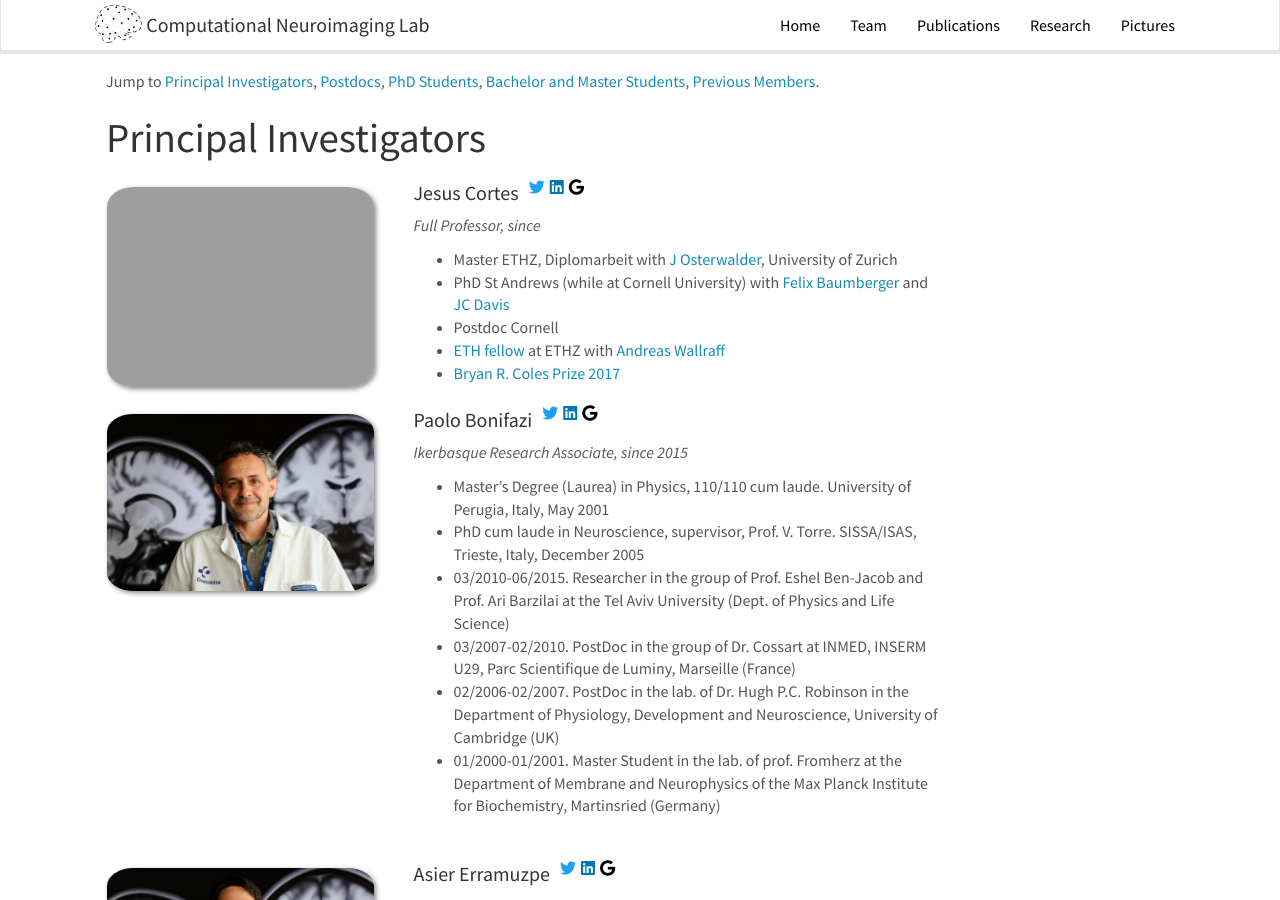
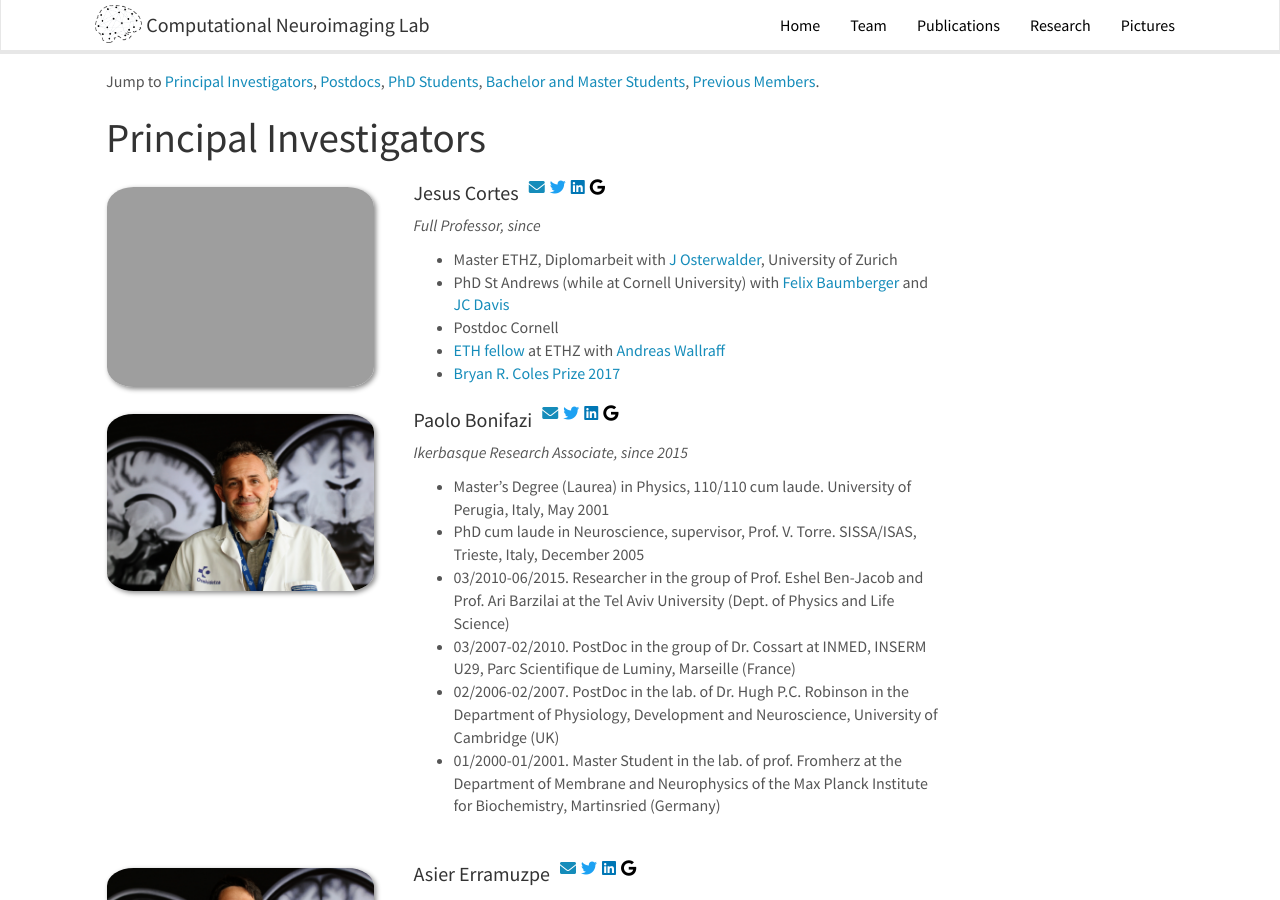
Before and after one commit to itellaetxe/compneurobilbao_website, a Jekyll site: the page built from _pages/team.md, in a window 1280 px wide and 900 px high. Built offline with Jekyll 4.4.1, drawn with Linux system fonts in a browser that asks for light colours; nearby versions of some CDN libraries.

Commit message:
[add email icon]

```diff
--- a/_pages/team.md
+++ b/_pages/team.md
@@ -34,6 +34,10 @@ Jump to [Principal Investigators](#principal-investigators),
   <a href="{{ member.user }}" target="_blank" class="fab-icon">
   <i class="fa fa-user" aria-hidden="true"></i>
   </a>
+  {% endif %}
+  {% if member.email %}
+  <a href="{{ member.email }}" target="_blank" class="fab-icon">
+  <i class="fa fa-envelope" aria-hidden="true"></i>  </a>
   {% endif %}
   {% if member.twitter %}
   <a href="{{ member.twitter }}" target="_blank" class="fab-icon">
@@ -150,6 +154,10 @@ Jump to [Principal Investigators](#principal-investigators),
   <i class="fa fa-user" aria-hidden="true"></i>
   </a>
   {% endif %}
+  {% if member.email %}
+  <a href="{{ member.email }}" target="_blank" class="fab-icon">
+  <i class="fa fa-envelope" aria-hidden="true"></i>  </a>
+  {% endif %}
   {% if member.twitter %}
   <a href="{{ member.twitter }}" target="_blank" class="fab-icon">
     <i class="fab fa-twitter"></i>
@@ -259,6 +267,10 @@ Jump to [Principal Investigators](#principal-investigators),
   <a href="{{ member.user }}" target="_blank" class="fab-icon">
   <i class="fa fa-user" aria-hidden="true"></i>
   </a>
+  {% endif %}
+  {% if member.email %}
+  <a href="{{ member.email }}" target="_blank" class="fab-icon">
+  <i class="fa fa-envelope" aria-hidden="true"></i>  </a>
   {% endif %}
   {% if member.twitter %}
   <a href="{{ member.twitter }}" target="_blank" class="fab-icon">
@@ -375,6 +387,10 @@ Jump to [Principal Investigators](#principal-investigators),
   <a href="{{ member.user }}" target="_blank" class="fab-icon">
   <i class="fa fa-user" aria-hidden="true"></i>
   </a>
+  {% endif %}
+  {% if member.email %}
+  <a href="{{ member.email }}" target="_blank" class="fab-icon">
+  <i class="fa fa-envelope" aria-hidden="true"></i>  </a>
   {% endif %}
   {% if member.twitter %}
   <a href="{{ member.twitter }}" target="_blank" class="fab-icon">
```
